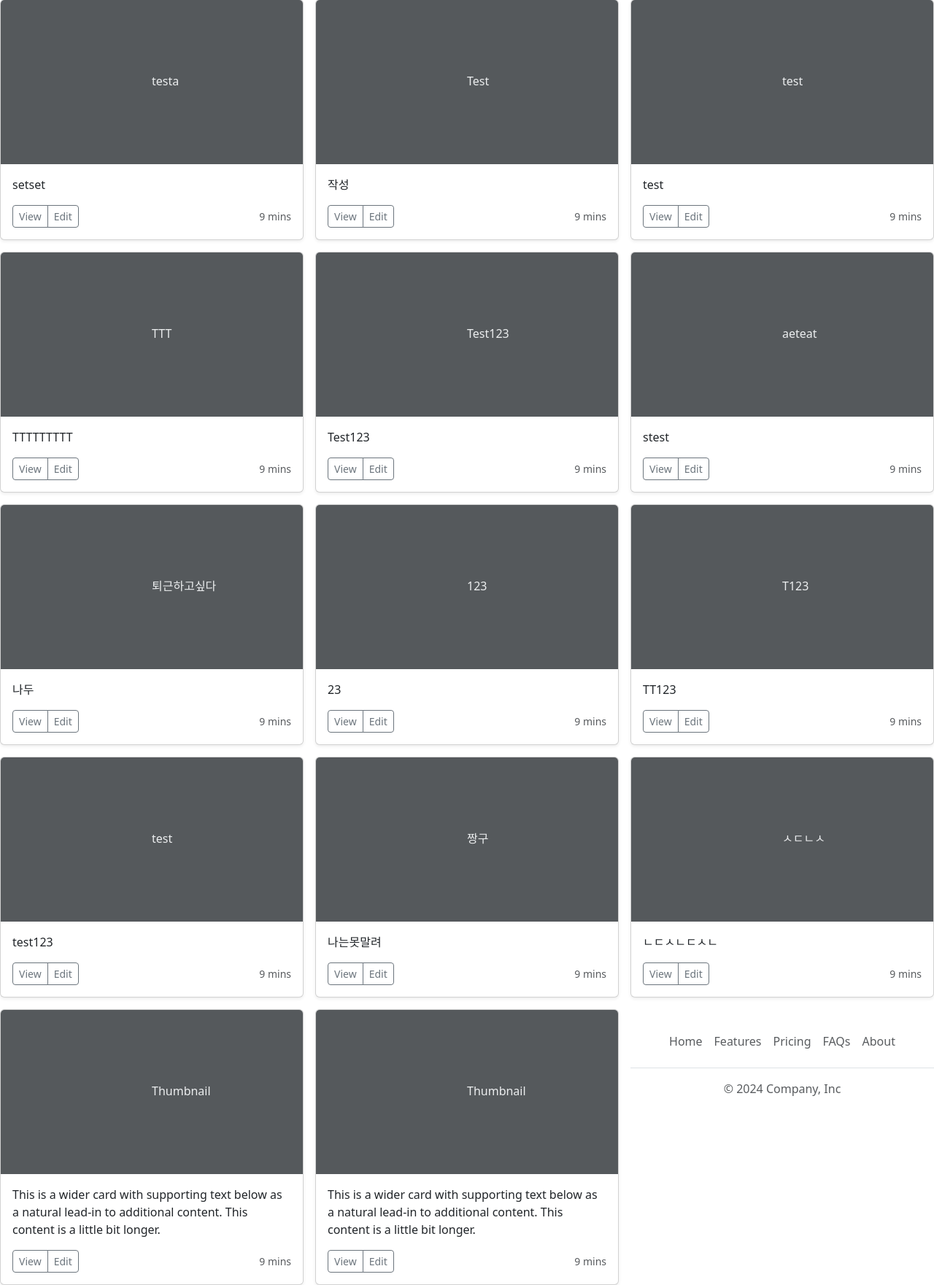
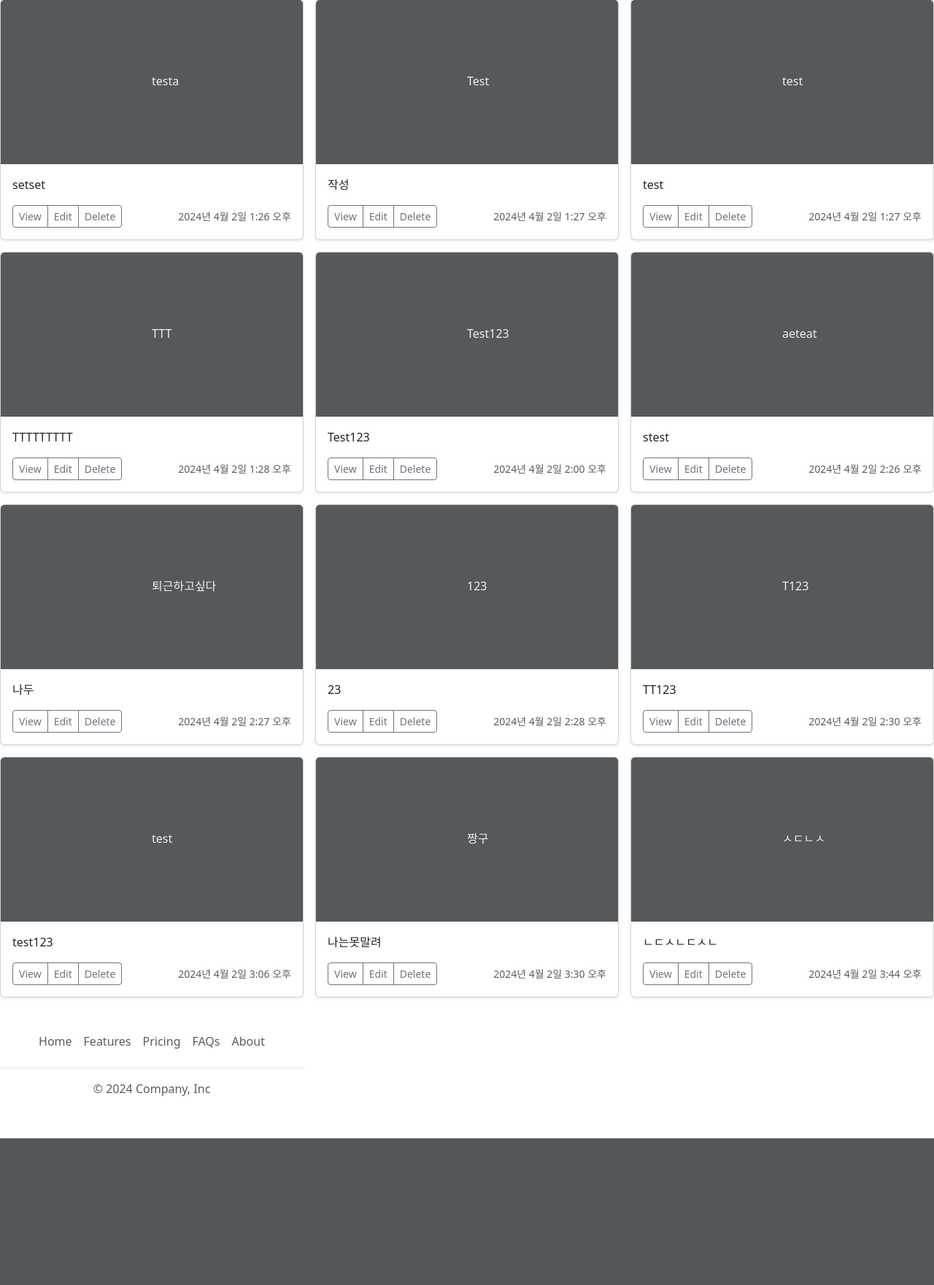
Before and after one commit to powerbatterybb/LoLDuoMatching, a Django app: page /post/ in a window 1280 px wide. Shown: the part 269-2030 px from the top of the page at 73% size. After the commit the page ends 1829 px from the top, so only its background shows below. Run offline with Django 4.2, Linux system fonts and the light colour scheme; data comes from the database, SQL or seed files in the repository.

Commit message:
index 페이지 개선

```diff
--- a/post/templates/post/index.html
+++ b/post/templates/post/index.html
@@ -64,8 +64,9 @@
                         <div class="btn-group">
                             <button type="button" class="btn btn-sm btn-outline-secondary">View</button>
                             <button type="button" class="btn btn-sm btn-outline-secondary">Edit</button>
+                            <button type="button" class="btn btn-sm btn-outline-secondary">Delete</button>
                         </div>
-                        <small class="text-body-secondary">9 mins</small>
+                        <small class="text-body-secondary">{{post.create_date}}</small>
                     </div>
                 </div>
             </div>
@@ -73,50 +74,6 @@
 
         {% endfor%}
 
-        <div class="col">
-            <div class="card shadow-sm">
-                <svg class="bd-placeholder-img card-img-top" width="100%" height="225"
-                    xmlns="http://www.w3.org/2000/svg" role="img" aria-label="Placeholder: Thumbnail"
-                    preserveAspectRatio="xMidYMid slice" focusable="false">
-                    <title>Placeholder</title>
-                    <rect width="100%" height="100%" fill="#55595c"></rect><text x="50%" y="50%" fill="#eceeef"
-                        dy=".3em">Thumbnail</text>
-                </svg>
-                <div class="card-body">
-                    <p class="card-text">This is a wider card with supporting text below as a natural lead-in to
-                        additional content. This content is a little bit longer.</p>
-                    <div class="d-flex justify-content-between align-items-center">
-                        <div class="btn-group">
-                            <button type="button" class="btn btn-sm btn-outline-secondary">View</button>
-                            <button type="button" class="btn btn-sm btn-outline-secondary">Edit</button>
-                        </div>
-                        <small class="text-body-secondary">9 mins</small>
-                    </div>
-                </div>
-            </div>
-        </div>
-        <div class="col">
-            <div class="card shadow-sm">
-                <svg class="bd-placeholder-img card-img-top" width="100%" height="225"
-                    xmlns="http://www.w3.org/2000/svg" role="img" aria-label="Placeholder: Thumbnail"
-                    preserveAspectRatio="xMidYMid slice" focusable="false">
-                    <title>Placeholder</title>
-                    <rect width="100%" height="100%" fill="#55595c"></rect><text x="50%" y="50%" fill="#eceeef"
-                        dy=".3em">Thumbnail</text>
-                </svg>
-                <div class="card-body">
-                    <p class="card-text">This is a wider card with supporting text below as a natural lead-in to
-                        additional content. This content is a little bit longer.</p>
-                    <div class="d-flex justify-content-between align-items-center">
-                        <div class="btn-group">
-                            <button type="button" class="btn btn-sm btn-outline-secondary">View</button>
-                            <button type="button" class="btn btn-sm btn-outline-secondary">Edit</button>
-                        </div>
-                        <small class="text-body-secondary">9 mins</small>
-                    </div>
-                </div>
-            </div>
-        </div>
 
         <footer class="py-3 my-4">
             <ul class="nav justify-content-center border-bottom pb-3 mb-3">
@@ -133,6 +90,7 @@
             integrity="sha384-C6RzsynM9kWDrMNeT87bh95OGNyZPhcTNXj1NW7RuBCsyN/o0jlpcV8Qyq46cDfL"
             crossorigin="anonymous"></script>
         <script src="main.js"></script>
-</body>
+
+    </body>
 
 </html>
```
